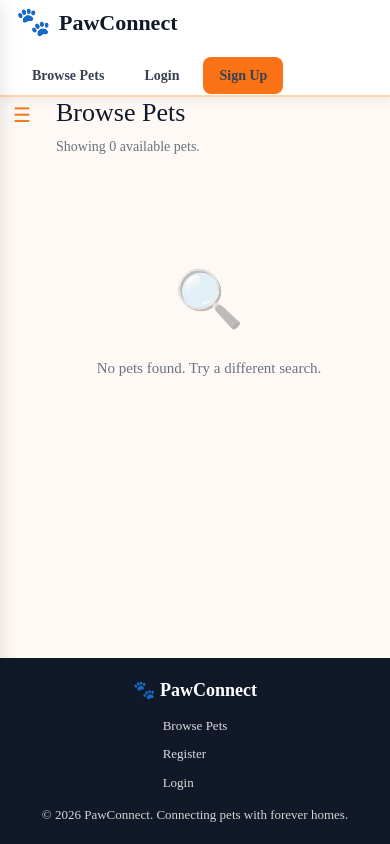
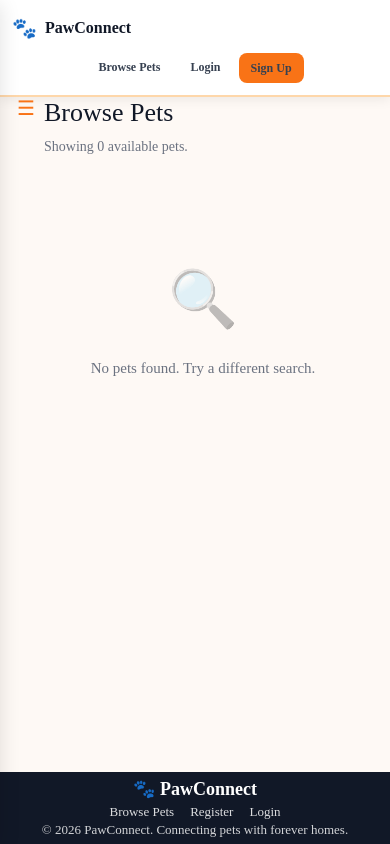
Before and after one commit to Quevenn28/PawConnect, a PHP site: page /views/pets/index.php in a window 390 px wide. Run offline with PHP 8.4, Linux system fonts and the light colour scheme; data comes from the database, SQL or seed files in the repository; data that the repository does not hold is empty; some libraries are stand-ins or nearby versions.

Commit message:
fixed sidebar for mobile view

```diff
--- a/assets/css/core/footer.css
+++ b/assets/css/core/footer.css
@@ -16,8 +16,8 @@
     flex-direction: column;
     align-items: center;
     justify-content: center;
-    gap: 14px;
-    padding: 20px 0;
+
+    padding: 5px 0;
     font-size: 13px;
     line-height: 1.4;
     flex-shrink: 0;
--- a/assets/css/core/navbar.css
+++ b/assets/css/core/navbar.css
@@ -9,7 +9,8 @@
     display: flex;
     align-items: center;
     justify-content: space-between;
-    height: 64px;
+    min-height: 64px;
+    height: auto;
     position: sticky;
     top: 0;
     z-index: 100;
--- a/assets/css/layout/grid.css
+++ b/assets/css/layout/grid.css
@@ -33,6 +33,9 @@
     width: 100%;
     padding-left: 0;
     padding-right: 0;
+    height: 100%;
+    display: flex;
+    flex-direction: column;
 }
 
 /* Row with flex for sidebar layout */
@@ -40,6 +43,8 @@
     display: flex;
     flex-wrap: wrap;
     width: 100%;
+    height: 100%;
+    min-height: 100%;
 }
 
 /* Fixed footer for all pages */
@@ -61,31 +66,37 @@ body {
 .dashboard-wrap {
     display: flex !important;
     flex-direction: column !important;
+    height: calc(100vh - 64px - 70px);
 }
 
 .dashboard-wrap > .container-fluid {
     flex: 1 !important;
     display: flex !important;
     flex-direction: column !important;
+    height: 100%;
 }
 
 .dashboard-wrap > .container-fluid > .row {
     flex: 1 !important;
+    height: 100%;
 }
 
 .admin-wrap {
     display: flex !important;
     flex-direction: column !important;
+    height: calc(100vh - 64px - 70px);
 }
 
 .admin-wrap > .container-fluid {
     flex: 1 !important;
     display: flex !important;
     flex-direction: column !important;
+    height: 100%;
 }
 
 .admin-wrap > .container-fluid > .row {
     flex: 1 !important;
+    height: 100%;
 }
 
 .browse-wrap {
--- a/assets/css/layout/responsive.css
+++ b/assets/css/layout/responsive.css
@@ -4,14 +4,32 @@
 
 @media (max-width: 768px) {
     .navbar {
-        padding: 0 16px;
+        padding: 12px 12px;
         flex-wrap: wrap;
         height: auto;
-        gap: 12px;
+        gap: 8px;
+        min-height: auto;
+    }
+    .nav-logo {
+        font-size: 16px;
+        flex-basis: 100%;
+        text-align: center;
+    }
+    .nav-logo span {
+        font-size: 20px;
     }
     .nav-links {
         flex-wrap: wrap;
         justify-content: center;
+        width: 100%;
+        gap: 6px;
+    }
+    .nav-links a {
+        padding: 6px 12px;
+        font-size: 12px;
+    }
+    .btn-nav {
+        padding: 6px 12px !important;
     }
     .hero h1 { font-size: 32px; }
     .hero-stats { gap: 20px; }
@@ -21,21 +39,48 @@
         margin-left: 0;
         padding-left: 16px;
         padding-right: 16px;
+        height: auto !important;
+    }
+
+    .dashboard-wrap > .container-fluid {
+        height: auto !important;
+    }
+
+    .dashboard-wrap > .container-fluid > .row {
+        height: auto !important;
+        flex-wrap: wrap;
+    }
+
+    .admin-wrap > .container-fluid {
+        height: auto !important;
+    }
+
+    .admin-wrap > .container-fluid > .row {
+        height: auto !important;
+        flex-wrap: wrap;
+    }
+
+    .browse-wrap > .container-fluid {
+        height: auto !important;
+    }
+
+    .browse-wrap > .container-fluid > .row {
+        height: auto !important;
+        flex-wrap: wrap;
     }
     .filter-box { position: static; }
     .form-row { grid-template-columns: 1fr; }
     .attrs-grid { grid-template-columns: 1fr; }
     .hero { padding: 50px 20px; }
     .section { padding: 40px 0; }
-    .footer-links { flex-direction: column; gap: 10px; }
 
     /* Sidebar mobile specific - using left positioning */
     .sidebar-wrapper {
         position: fixed;
-        top: 64px;
+        top: 0;
         left: -280px;
         width: 280px !important;
-        height: calc(100vh - 64px);
+        height: 100vh;
         background: var(--white);
         z-index: 999;
         box-shadow: var(--shadow-md);
@@ -54,8 +99,10 @@
 
     .main-content-wrapper {
         width: 100% !important;
-        padding-left: 16px !important;
+        padding-left: 56px !important;
         padding-right: 16px !important;
+        height: auto !important;
+        min-height: auto !important;
     }
 
     /* Hide close button when sidebar is collapsed on mobile */
@@ -75,10 +122,10 @@
 
     .sidebar-overlay {
         position: fixed;
-        top: 64px;
+        top: 0;
         left: 0;
         width: 100%;
-        height: calc(100% - 64px);
+        height: 100%;
         background: rgba(0, 0, 0, 0.5);
         z-index: 998;
         display: none;
@@ -90,9 +137,16 @@
 
     /* Adjust button sizes for mobile */
     .content-open-btn {
+        position: fixed !important;
+        top: 90px !important;
+        left: 8px !important;
         width: 36px;
         height: 36px;
         font-size: 20px;
+        z-index: 150 !important;
+        background: transparent !important;
+        border-radius: 0 !important;
+        box-shadow: none !important;
     }
 
     .sidebar-close-btn {
--- a/assets/css/layout/sidebar.css
+++ b/assets/css/layout/sidebar.css
@@ -7,6 +7,16 @@
     transition: all 0.3s ease;
     width: 280px;
     flex-shrink: 0;
+    height: auto;
+    min-height: 400px;
+    overflow-y: auto;
+    overflow-x: hidden;
+}
+
+@media (min-width: 769px) {
+    .sidebar-wrapper {
+        height: calc(100vh - 64px - 70px);
+    }
 }
 
 /* Sidebar wrapper - collapsed state (hidden) - DESKTOP ONLY */
@@ -16,6 +26,7 @@
         padding: 0 !important;
         overflow: hidden;
         flex-shrink: 0;
+        height: calc(100vh - 64px - 70px);
     }
 }
 
@@ -25,6 +36,8 @@
 .sidebar-wrapper .browse-sidebar {
     position: relative;
     height: 100%;
+    display: flex;
+    flex-direction: column;
 }
 
 /* Close button (✕) inside sidebar - top right corner */
@@ -55,6 +68,9 @@
 
 /* Open button (☰) inside main content area */
 .content-open-btn {
+    position: fixed;
+    top: 74px;
+    left: 24px;
     background: transparent;
     color: var(--orange);
     border: none;
@@ -63,11 +79,13 @@
     font-size: 24px;
     cursor: pointer;
     transition: all 0.2s ease;
-    display: inline-flex;
+    display: flex;
     align-items: center;
     justify-content: center;
-    border-radius: 8px;
+    border-radius: 0;
     flex-shrink: 0;
+    z-index: 150;
+    box-shadow: none;
 }
 
 .content-open-btn:hover {
@@ -94,6 +112,9 @@
     padding-right: 24px;
     display: flex;
     flex-direction: column;
+    min-height: auto;
+    overflow-y: auto;
+    overflow-x: hidden;
 }
 
 /* When sidebar is visible, content has no left padding */
@@ -101,9 +122,9 @@
     padding-left: 0;
 }
 
-/* When sidebar is hidden, content gets left padding */
+/* When sidebar is hidden, content gets left padding (enough for fixed button) */
 .sidebar-wrapper.collapsed ~ .main-content-wrapper {
-    padding-left: 24px;
+    padding-left: 88px;
 }
 
 /* Hide close button when sidebar is collapsed */
```
